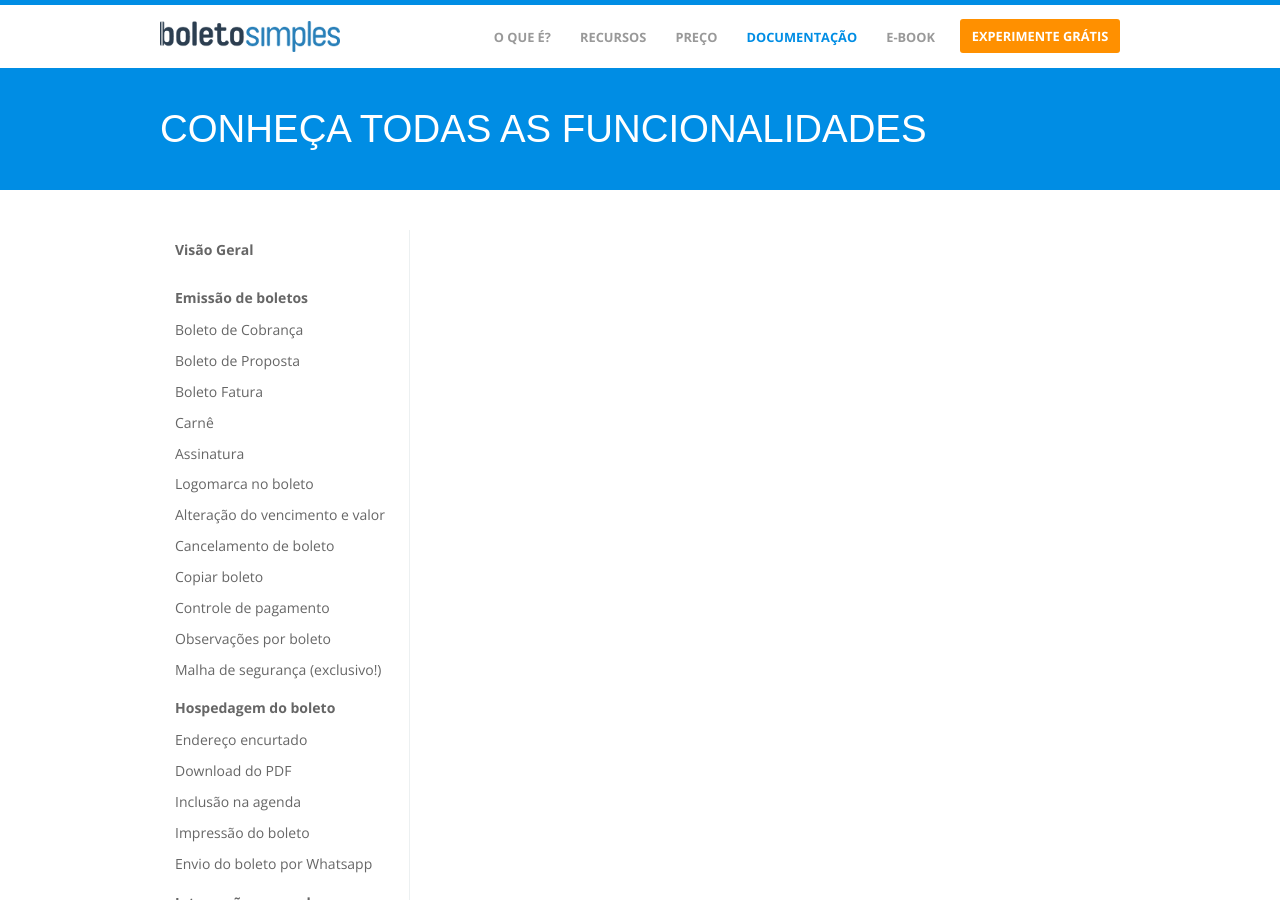
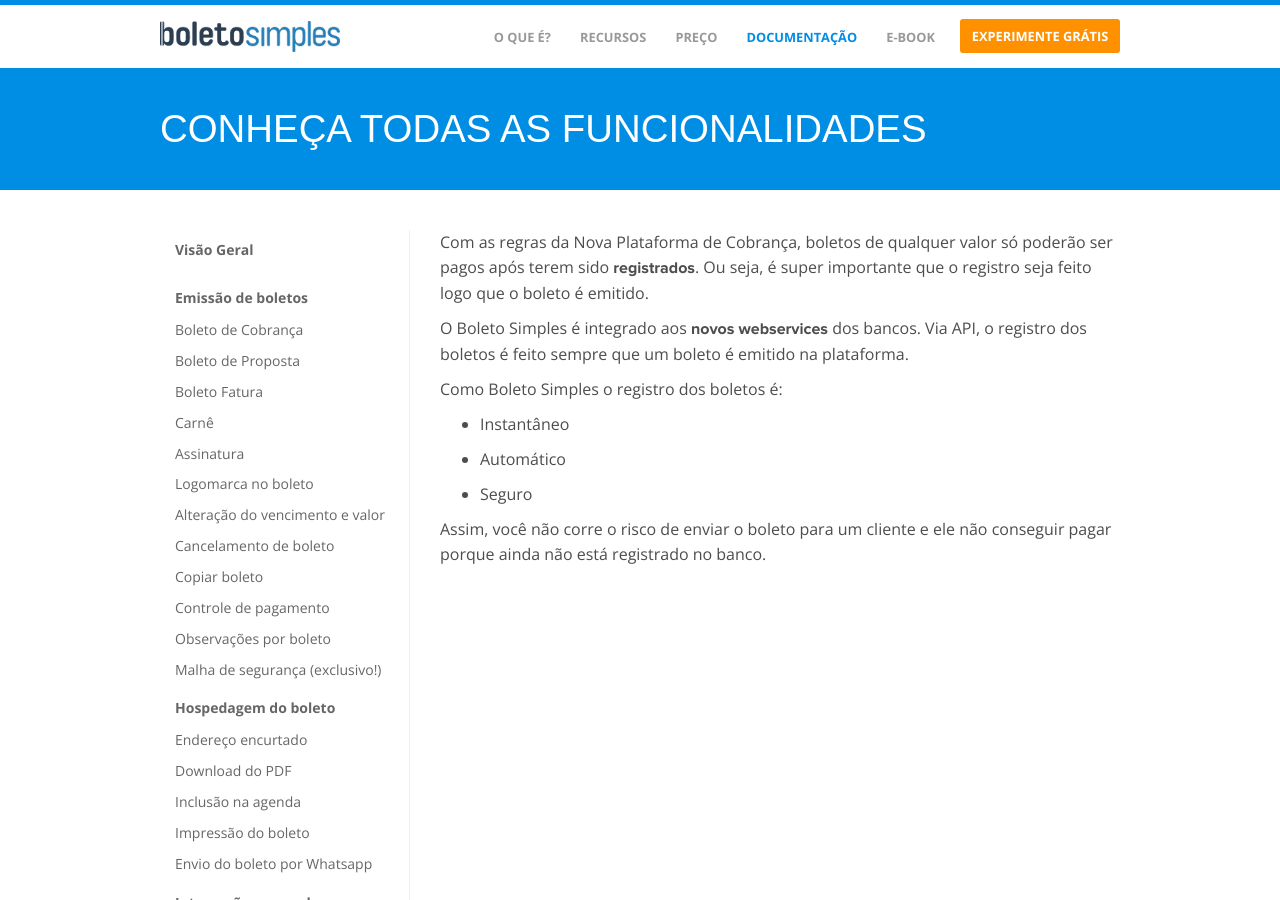
Before and after one commit to BoletoSimples/boletosimples-features, a Jekyll site: the page built from integracao-com-os-bancos/registro-dos-boletos-on-line.markdown, in a window 1280 px wide and 900 px high. Built offline with Jekyll 4.4.1, drawn with Linux system fonts in a browser that asks for light colours.

Commit message:
Updated Registro Dos Boletos On Line

```diff
--- a/integracao-com-os-bancos/registro-dos-boletos-on-line.markdown
+++ b/integracao-com-os-bancos/registro-dos-boletos-on-line.markdown
@@ -3,3 +3,19 @@
 date: 2018-01-30 17:49:00 -02:00
 position: 3
 ---
+
+Com as regras da Nova Plataforma de Cobrança, boletos de qualquer valor só poderão ser pagos após terem sido **registrados**. Ou seja, é super importante que o registro seja feito logo que o boleto é emitido.
+
+
+O Boleto Simples é integrado aos **novos webservices** dos bancos. Via API, o registro dos boletos é feito sempre que um boleto é emitido na plataforma.
+
+Como Boleto Simples o registro dos boletos é:
+
+* Instantâneo
+
+* Automático
+
+* Seguro
+
+
+Assim, você não corre o risco de enviar o boleto para um cliente e ele não conseguir pagar porque ainda não está registrado no banco.
```
